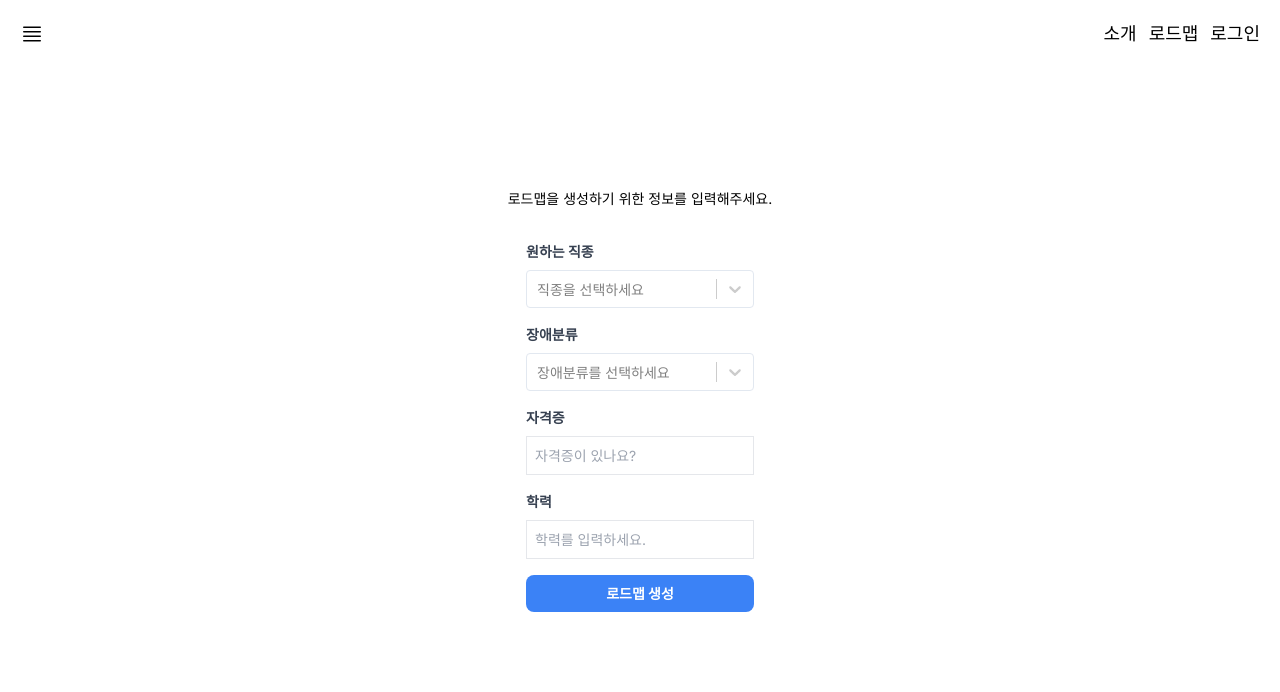
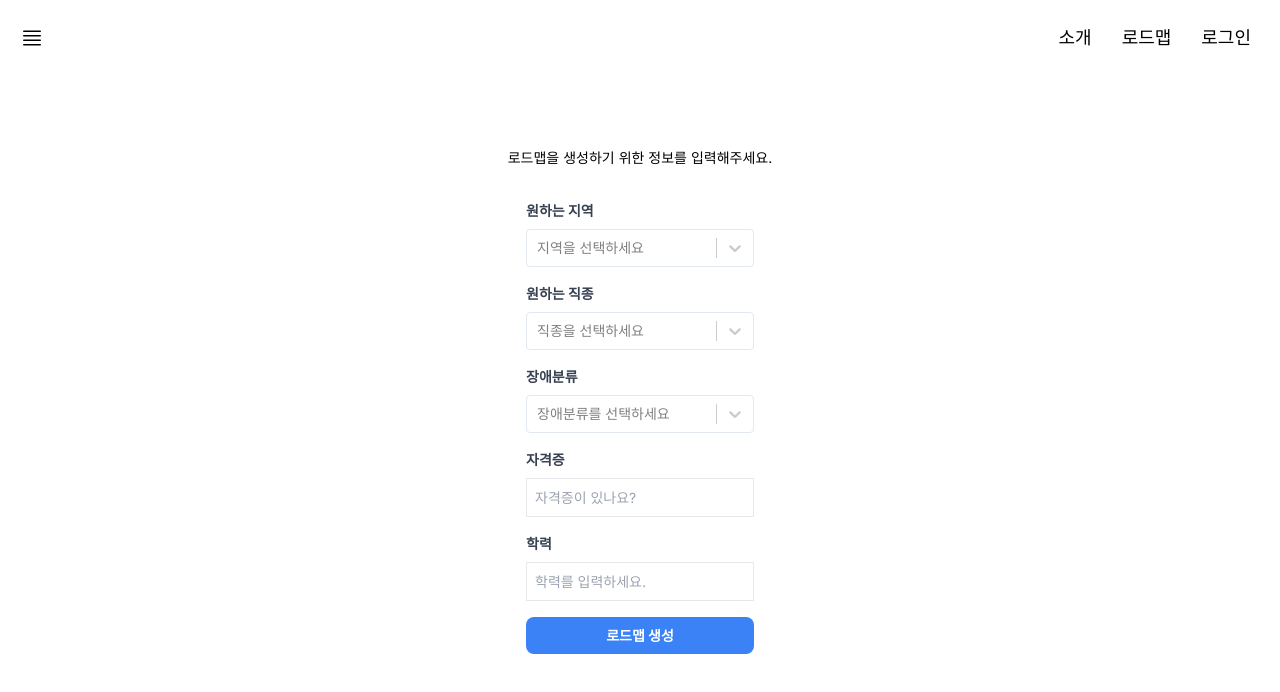
Before and after one commit to H-O-W/how-fe, a Next.js app: page /roadmap in a window 1280 px wide. Shown: the top 692 px of the page. Built offline with nearby package versions, Linux system fonts and the light colour scheme.

Commit message:
feat: 초기정보 폼에 지역분류 추가

```diff
--- a/src/app/Components/DetailDataForm.js
+++ b/src/app/Components/DetailDataForm.js
@@ -3,9 +3,21 @@ import React, { useState } from "react";
 import Select from "react-select";
 
 const DetailDataForm = () => {
+  const [selectedRegion, setSelectedRegion] = useState(null);
   const [selectedJob, setSelectedJob] = useState(null);
   const [selectedDisability, setSelectedDisability] = useState(null);
 
+  const regionCategories = [
+    { value: "seoul", label: "서울" },
+    { value: "gyeonggi", label: "경기" },
+    { value: "chungnam", label: "충남" },
+    { value: "chungbuk", label: "충북" },
+    { value: "gyeongbuk", label: "경북" },
+    { value: "gyeongnam", label: "경남" },
+    { value: "jeonnam", label: "전남" },
+    { value: "jeonbuk", label: "전북" },
+    { value: "kangwon", label: "강원" },
+  ];
   const jobCategories = [
     { value: "office", label: "사무직" },
     { value: "it", label: "IT/개발" },
@@ -30,6 +42,9 @@ const DetailDataForm = () => {
     { value: "brain", label: "뇌병변장애" },
     { value: "multiple", label: "중복장애" },
   ];
+  const handleRegionChange = (selectedOption) => {
+    setSelectedRegion(selectedOption);
+  };
 
   const handleJobChange = (selectedOption) => {
     setSelectedJob(selectedOption);
@@ -65,7 +80,20 @@ const DetailDataForm = () => {
   };
 
   return (
-    <form onSubmit={handleSubmit} className="max-w-md mx-auto mt-8">
+    <form onSubmit={handleSubmit} className="max-w-xl mx-auto mt-8">
+      <div className="w-full mb-4">
+        <label htmlFor="region-select" className="block mb-2 font-bold text-gray-700">
+          원하는 지역
+        </label>
+        <Select
+          id="region-select"
+          options={regionCategories}
+          value={selectedRegion}
+          onChange={handleRegionChange}
+          placeholder="지역을 선택하세요"
+          styles={customStyles}
+        />
+      </div>
       <div className="mb-4">
         <label htmlFor="job-select" className="block mb-2 font-bold text-gray-700">
           원하는 직종
@@ -79,7 +107,6 @@ const DetailDataForm = () => {
           styles={customStyles}
         />
       </div>
-
       <div className="mb-4">
         <label htmlFor="disability-select" className="block mb-2 font-bold text-gray-700">
           장애분류
--- a/src/app/globals.css
+++ b/src/app/globals.css
@@ -58,6 +58,18 @@ CSS 작성 규칙
   font-family: "KCC-Hanbit";
 }
 
+nav ul li {
+  cursor: pointer;
+  border-radius: 8px;
+  transition: 300ms;
+  padding: 0.2em 0.5em;
+}
+
+nav ul li:hover {
+  background-color: white;
+  color: black;
+}
+
 /* MainPage Style */
 
 /* MyPage Style */
@@ -95,7 +107,6 @@ CSS 작성 규칙
   overflow: hidden;
   position: relative;
 }
-
 
 .perspective-line:nth-child(odd) {
   transform: skew(60deg, -30deg) scaleY(0.667);
```
Also changed, not shown: src/app/page.js (+0 -21 lines).
